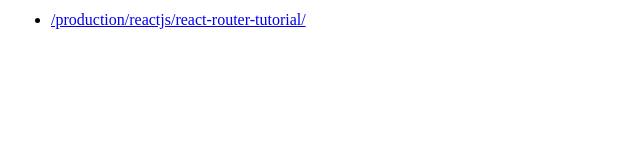
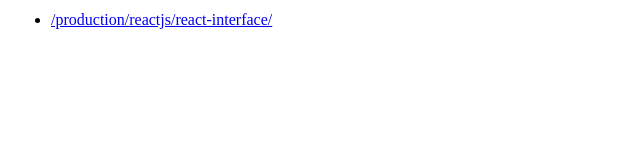
Before and after one commit to vsaravanan/production, a plain HTML site: page index.html in a window 1280 px wide. Shown: the full height of the page, 0-640 px from the left. Drawn offline with Linux system fonts and the light colour scheme.

Commit message:
react-interface url

```diff
--- a/index.html
+++ b/index.html
@@ -3,8 +3,8 @@
 	<td>
 	<ul>
 		<li>
-		<a href="/production/reactjs/react-router-tutorial/">
-				 /production/reactjs/react-router-tutorial/</a>
+		<a href="/production/reactjs/react-interface/">
+				 /production/reactjs/react-interface/</a>
 		<p>
 
 	</ul>
```
